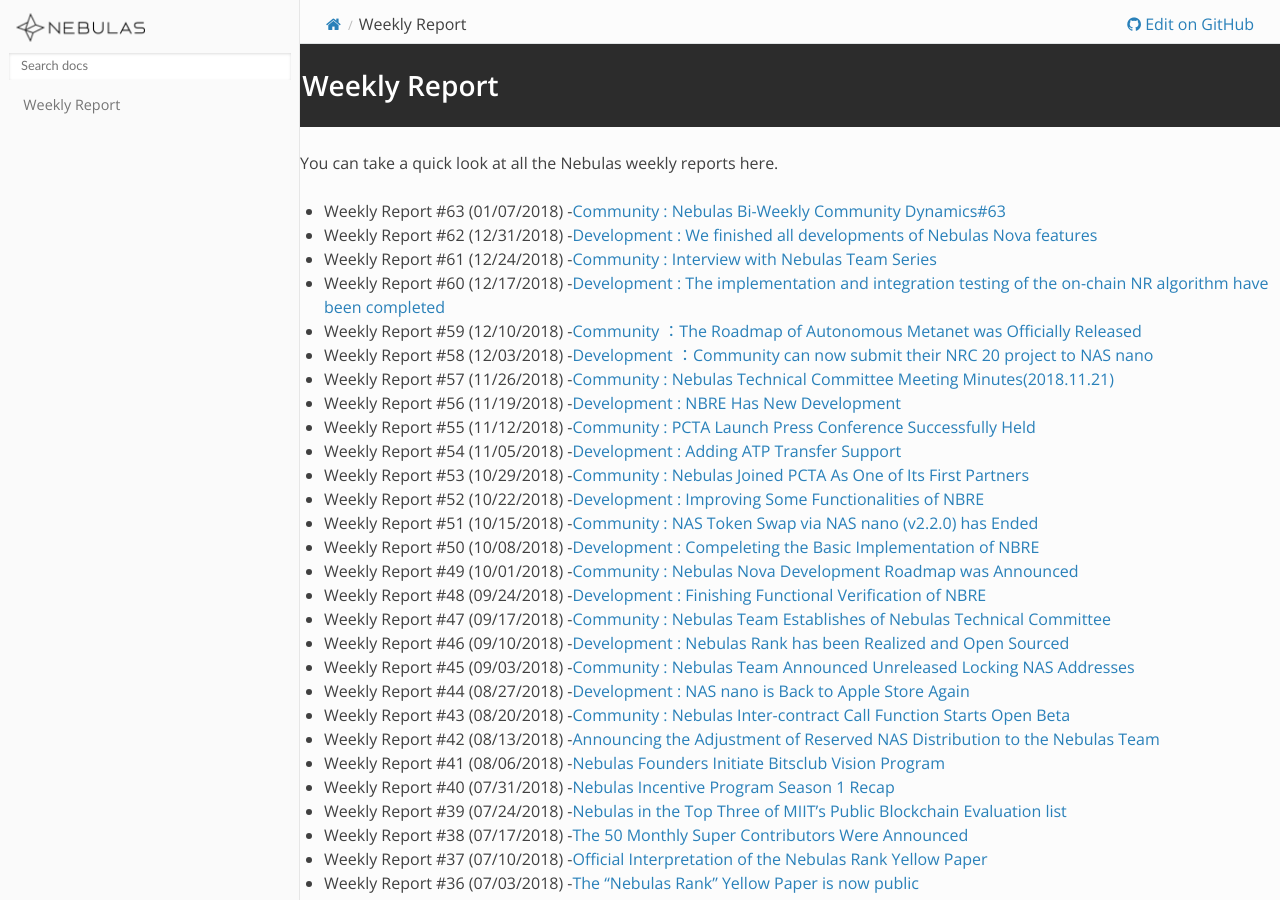
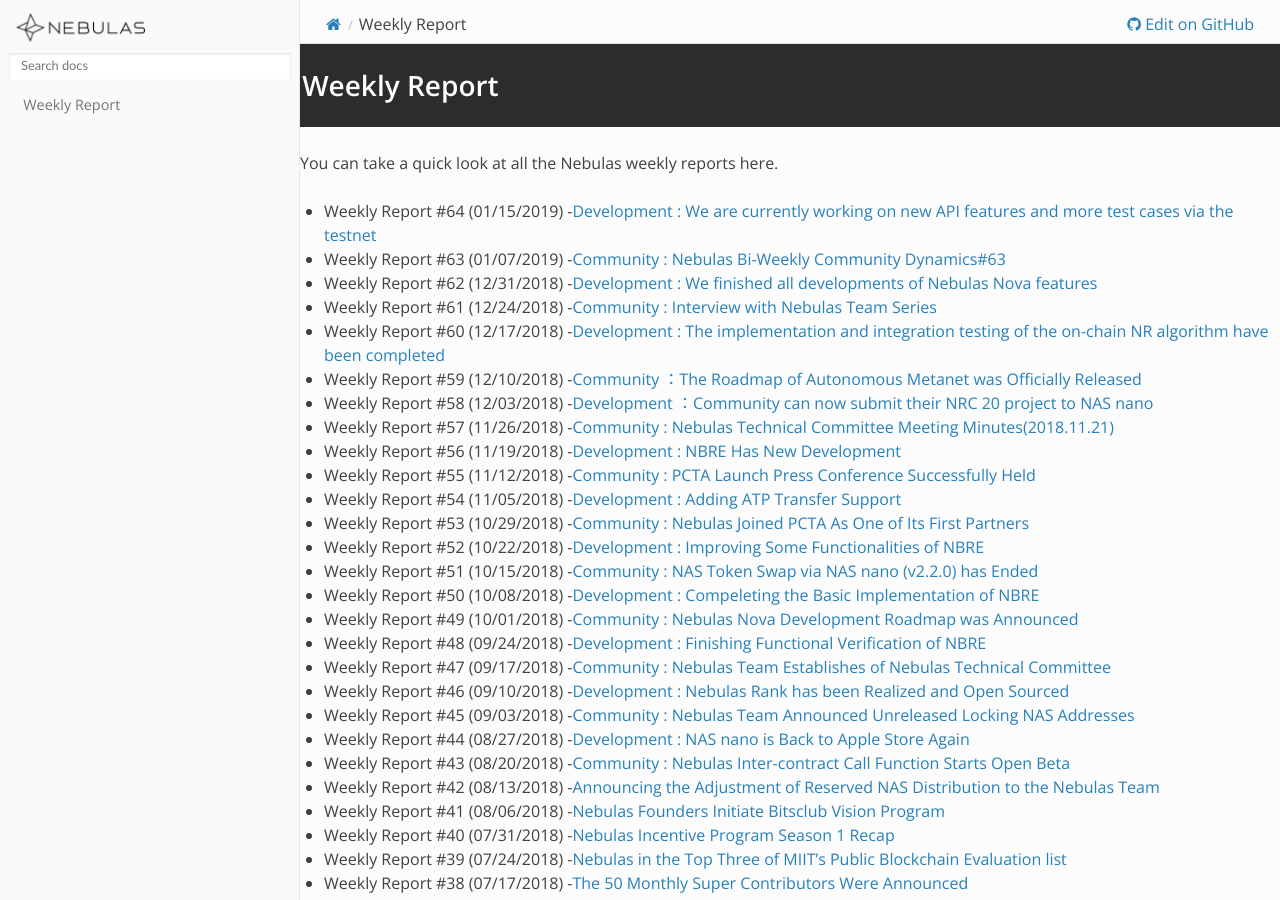
Before and after one commit to nebulasio/nebdocs, a Sphinx documentation site: the page built from docs/community/weekly-report.md, in a window 1280 px wide and 900 px high. Built offline with Sphinx 7.4.7 and the Read the Docs theme 2.0.0, drawn with Linux system fonts in a browser that asks for light colours; pages that are not in the unit, such as notebooks, are missing from menus.

Commit message:
Update weekly-report.md

```diff
--- a/docs/community/weekly-report.md
+++ b/docs/community/weekly-report.md
@@ -2,8 +2,8 @@
 
 You can take a quick look at all the Nebulas weekly reports here.
 
-
-- Weekly Report #63 (01/07/2018) -[Community : Nebulas Bi-Weekly Community Dynamics#63](https://medium.com/p/63938b990745/edit)
+- Weekly Report #64 (01/15/2019) -[Development : We are currently working on new API features and more test cases via the testnet](https://medium.com/nebulasio/nebulas-bi-weekly-development-commits-64-ff633d06833a)
+- Weekly Report #63 (01/07/2019) -[Community : Nebulas Bi-Weekly Community Dynamics#63](https://medium.com/p/63938b990745/edit)
 - Weekly Report #62 (12/31/2018) -[Development : We finished all developments of Nebulas Nova features](https://medium.com/nebulasio/nebulas-bi-weekly-development-commits-62-dbd919193806)
 - Weekly Report #61 (12/24/2018) -[Community : Interview with Nebulas Team Series](https://medium.com/nebulasio/nebulas-bi-weekly-community-dynamics-61-e209af7a1ef2)
 - Weekly Report #60 (12/17/2018) -[Development : The implementation and integration testing of the on-chain NR algorithm have been completed](https://medium.com/nebulasio/nebulas-bi-weekly-development-commits-60-62557de76f08)
```
